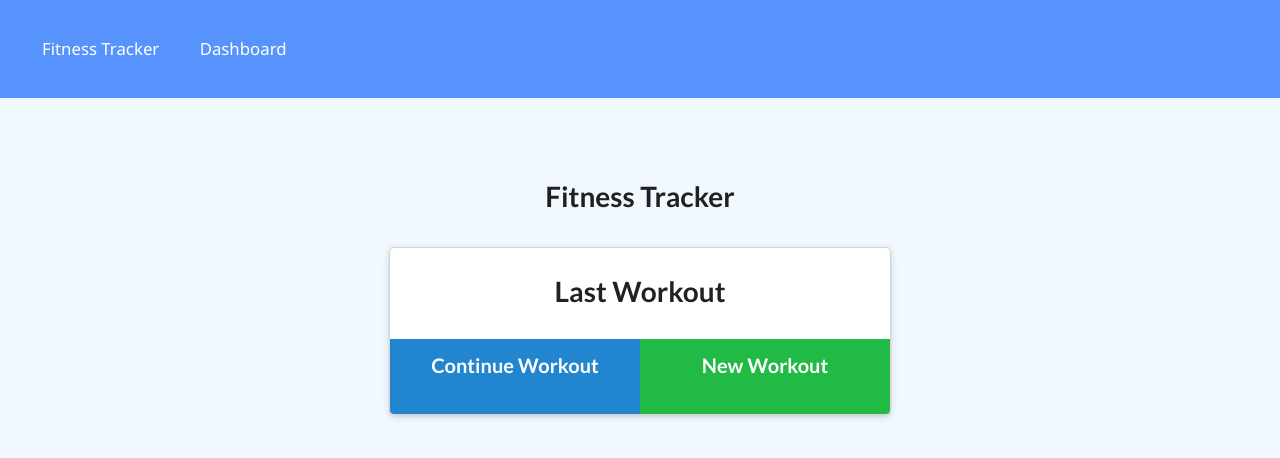
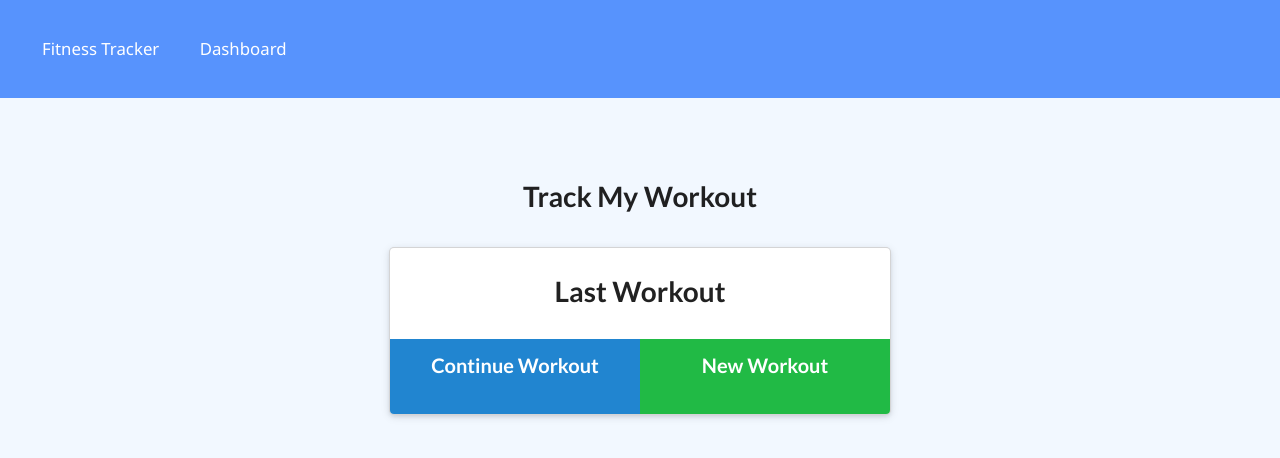
Before and after one commit to p-hsu/track-my-workout, a website: page public/index.html in a window 1280 px wide. Drawn offline with nearby package versions, Linux system fonts and the light colour scheme; no server answers.

Commit message:
images for README use only

```diff
--- a/public/index.html
+++ b/public/index.html
@@ -17,7 +17,7 @@
   </nav>
   <div class="wrapper workout">
     <header>
-      <h1>Fitness Tracker</h1>
+      <h1>Track My Workout</h1>
     </header>
     <div class="ui container workout">
       <div class="ui raised card m-auto">
```
Also changed, not shown: README.md, assets/images/TMW-add.png (added), assets/images/TMW-home.png (added), assets/images/TMW-stats.png (added).
